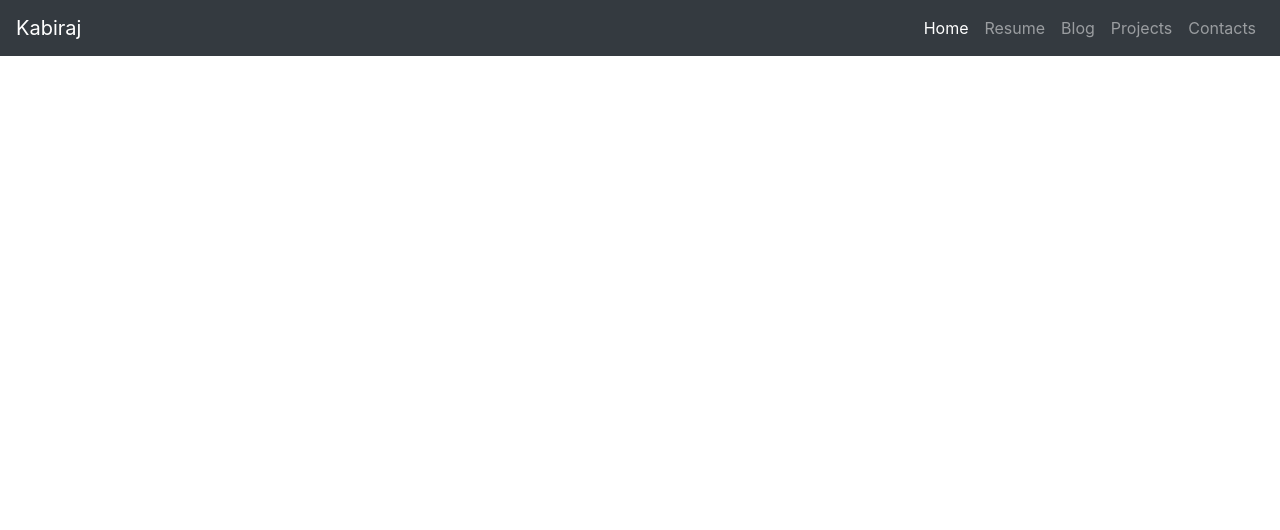
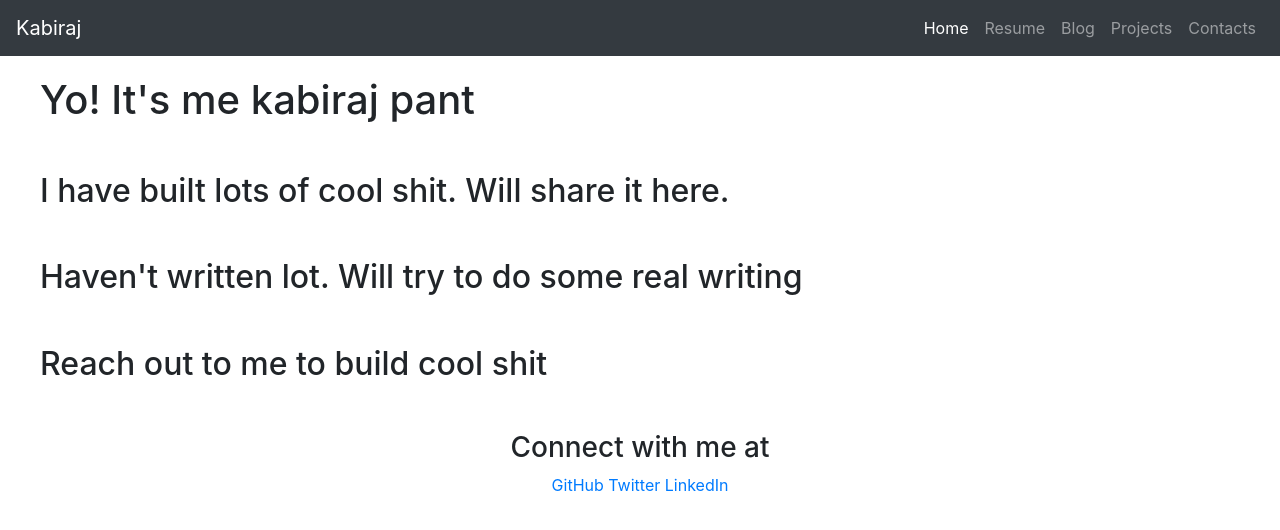
Before and after one commit to krp9848/mywebsite, a plain HTML site: page index.html in a window 1280 px wide. Drawn offline with nearby package versions, Linux system fonts and the light colour scheme.

Commit message:
structure added(10 day resume sprint)

```diff
--- a/index.html
+++ b/index.html
@@ -15,7 +15,7 @@
       integrity="sha384-B0vP5xmATw1+K9KRQjQERJvTumQW0nPEzvF6L/Z6nronJ3oUOFUFpCjEUQouq2+l"
       crossorigin="anonymous"
     />
-
+    <link rel="stylesheet" href="style.css" />
     <title>Kabi Raj Pant</title>
   </head>
   <body>
@@ -57,6 +57,34 @@
         </div>
       </nav>
     </header>
+
+    <main>
+      <section class="about-me">
+        <h1>Yo! It's me kabiraj pant</h1>
+      </section>
+      <section class="projects">
+        <h2>I have built lots of cool shit. Will share it here.</h2>
+      </section>
+      <section class="blogs">
+        <h2>Haven't written lot. Will try to do some real writing</h2>
+      </section>
+      <section class="contact-me">
+        <h2>Reach out to me to build cool shit</h2>
+      </section>
+    </main>
+
+    <footer class="text-center">
+      <h3>Connect with me at</h3>
+      <div>
+        <a href="http://github.com/krp9848/">GitHub</a>
+        <a href="https://twitter.com/pantkabiraj">Twitter</a>
+        <a href="https://www.linkedin.com/in/kabi-raj-pant-173a2217b/"
+          >LinkedIn</a
+        >
+      </div>
+    </footer>
+
+    <!-- Bootstrap support libraries here -->
     <script
       src="https://code.jquery.com/jquery-3.5.1.slim.min.js"
       integrity="sha384-DfXdz2htPH0lsSSs5nCTpuj/zy4C+OGpamoFVy38MVBnE+IbbVYUew+OrCXaRkfj"
--- /dev/null
+++ b/style.css
@@ -0,0 +1,14 @@
+/* Header section */
+
+section {
+  padding: 20px 40px;
+}
+
+footer {
+  /* background-color: #8475ed; */
+  padding: 20px 60px;
+}
+
+footer a {
+  text-decoration: none;
+}
```
